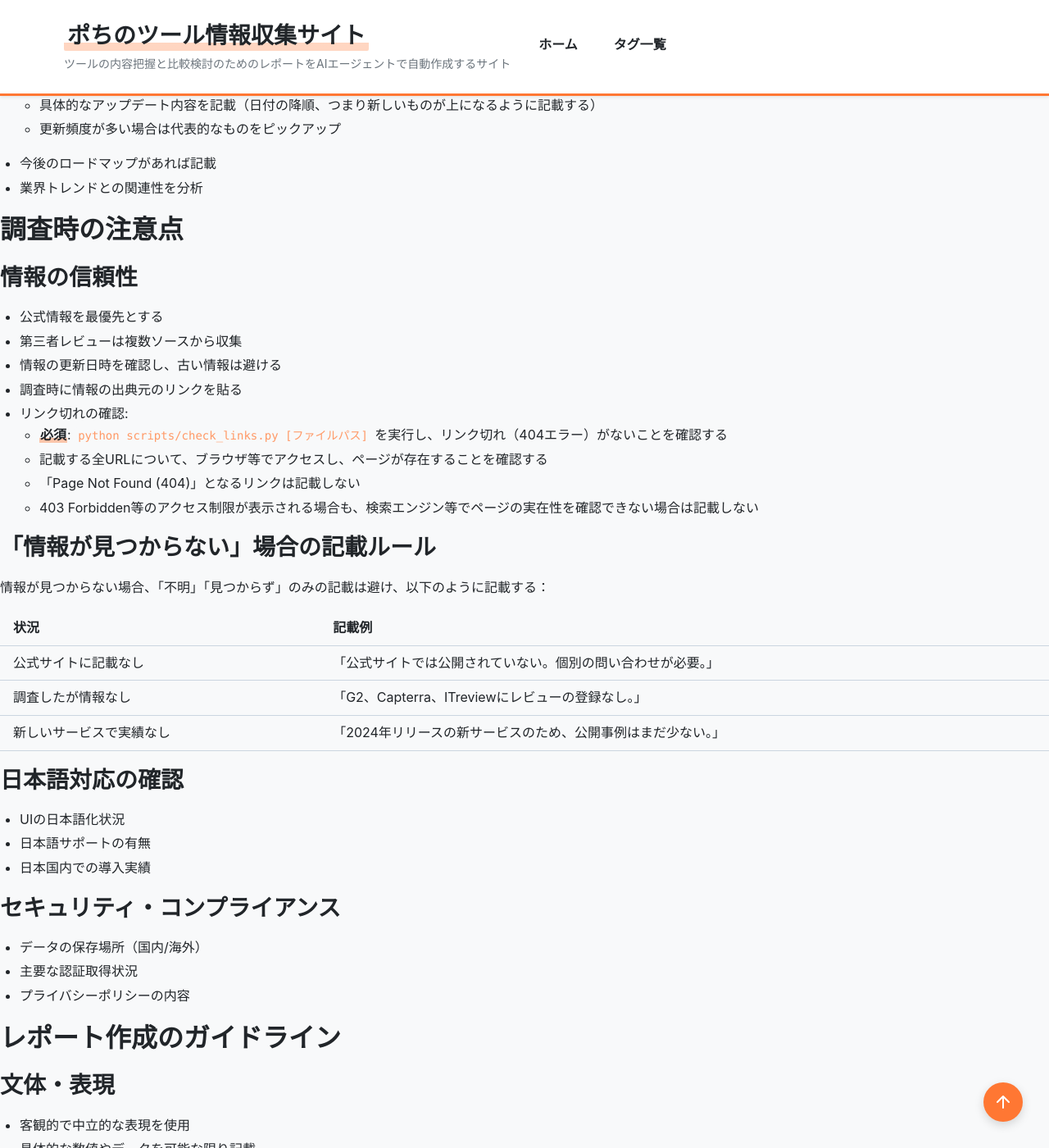
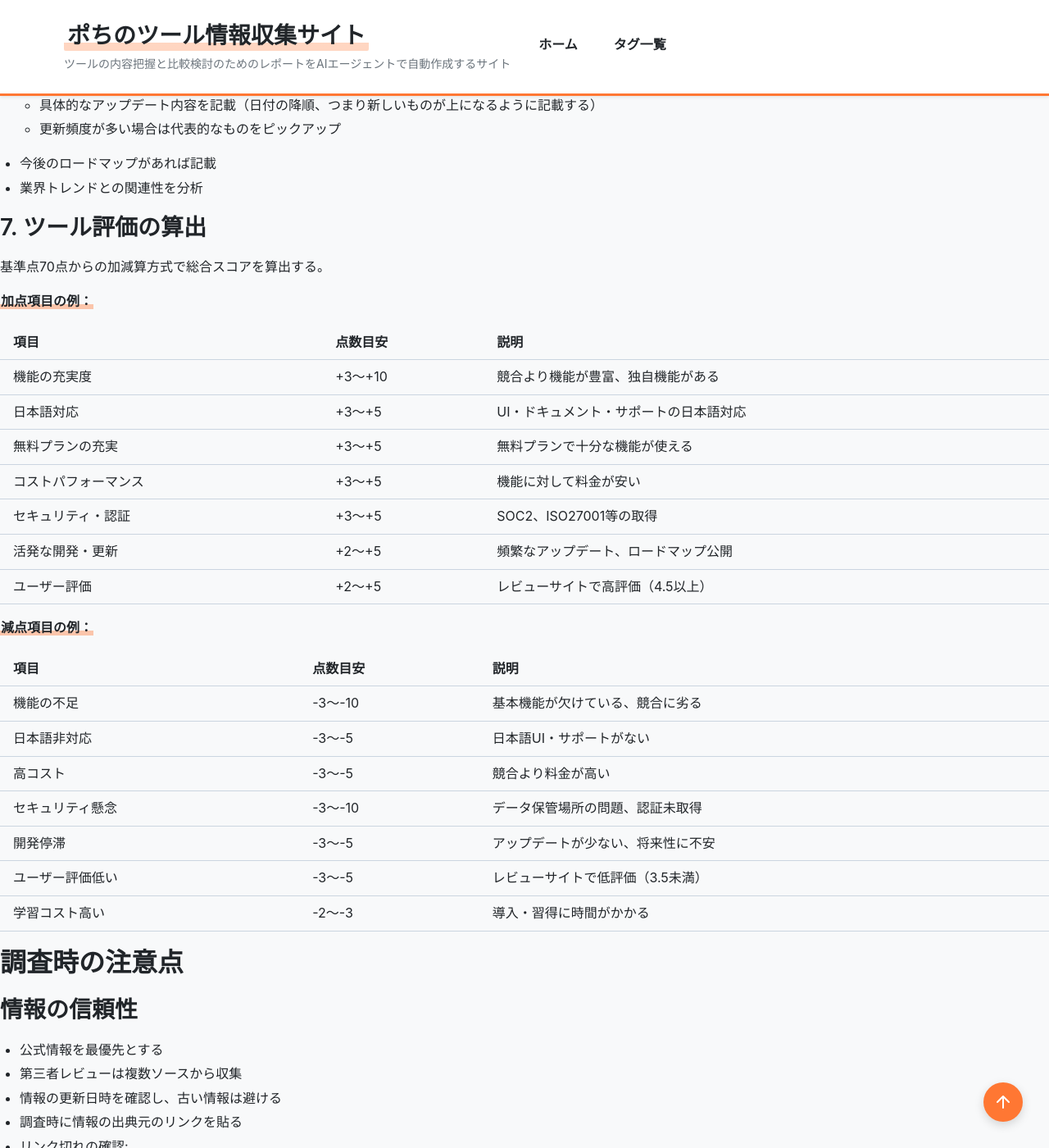
Before and after one commit to aegisfleet/tool-survey-report, a Jekyll site: the page built from task-report-create-or-update.md, in a window 1280 px wide and 1400 px high, scrolled down 2534 px. Shown: the whole window at 82% size. Built offline with Jekyll 4.4.1, drawn with Linux system fonts in a browser that asks for light colours; our own code applies the rules of GitHub Pages for plain Markdown files; some of the changed text lies outside the part shown.

Commit message:
Add evaluation

```diff
--- a/_layouts/home.html
+++ b/_layouts/home.html
@@ -52,8 +52,8 @@ layout: default
           data-title="{{ report.tool_name | default: report.title }}" data-desc="{{ report.description }}">
           <span class="pick-title">{{ report.tool_name | default: report.title }}</span>
           <span class="pick-category">{{ report.category }}</span>
-          {% if report.quick_summary.score %}
-          <span class="pick-score">★ {{ report.quick_summary.score }}</span>
+          {% if report.evaluation.score %}
+          <span class="pick-score">{{ report.evaluation.score }}点</span>
           {% endif %}
         </a>
         {% endfor %}
--- a/task-report-create-or-update.md
+++ b/task-report-create-or-update.md
@@ -90,6 +90,35 @@
 - 今後のロードマップがあれば記載
 - 業界トレンドとの関連性を分析
 
+### 7. ツール評価の算出
+
+基準点70点からの加減算方式で総合スコアを算出する。
+
+**加点項目の例：**
+
+| 項目 | 点数目安 | 説明 |
+|-----|---------|------|
+| 機能の充実度 | +3〜+10 | 競合より機能が豊富、独自機能がある |
+| 日本語対応 | +3〜+5 | UI・ドキュメント・サポートの日本語対応 |
+| 無料プランの充実 | +3〜+5 | 無料プランで十分な機能が使える |
+| コストパフォーマンス | +3〜+5 | 機能に対して料金が安い |
+| セキュリティ・認証 | +3〜+5 | SOC2、ISO27001等の取得 |
+| 活発な開発・更新 | +2〜+5 | 頻繁なアップデート、ロードマップ公開 |
+| ユーザー評価 | +2〜+5 | レビューサイトで高評価（4.5以上） |
+
+**減点項目の例：**
+
+| 項目 | 点数目安 | 説明 |
+|-----|---------|------|
+| 機能の不足 | -3〜-10 | 基本機能が欠けている、競合に劣る |
+| 日本語非対応 | -3〜-5 | 日本語UI・サポートがない |
+| 高コスト | -3〜-5 | 競合より料金が高い |
+| セキュリティ懸念 | -3〜-10 | データ保管場所の問題、認証未取得 |
+| 開発停滞 | -3〜-5 | アップデートが少ない、将来性に不安 |
+| ユーザー評価低い | -3〜-5 | レビューサイトで低評価（3.5未満） |
+| 学習コスト高い | -2〜-3 | 導入・習得に時間がかかる |
+
+
 ## 調査時の注意点
 
 ### 情報の信頼性
@@ -180,6 +208,18 @@ quick_summary:
     - "スタートアップ"
   latest_highlight: "直近1ヶ月の注目アップデート"
   update_frequency: "高"  # 高/中/低/不定期
+
+# 【ツール評価】100点満点、基準点70点からの加減算方式
+evaluation:
+  score: 75  # 最終スコア（0-100点）
+  base_score: 70  # 基準点（固定）
+  plus_points:  # 加点項目
+    - point: 5
+      reason: "機能が豊富で競合より優れている"
+  minus_points:  # 減点項目
+    - point: -3
+      reason: "料金が競合より高め"
+  summary: "機能面では優れているが、コスト面での検討が必要"
 
 # 【任意項目】該当するもののみ記載
 links:
@@ -205,12 +245,17 @@ relationships:
   - ツール自体の機能や特徴を直接説明する（例: "高性能なAIコーディングエージェント"）
   - ツールが解決する課題や提供する価値を簡潔に記述する
 - `quick_summary`: ホーム画面のカード表示用のサマリー情報
-  - `score`: 総合スコア（1.0〜5.0、0.5刻み）。調査結果を元に客観的に評価
   - `has_free_plan`: 無料プランの有無（true/false）
   - `starting_price`: 最低価格（例: "$10/月"、"¥1,000/月"、"無料"）
   - `target_users`: 想定ユーザー（1-3項目。例: "開発者", "スタートアップ", "大企業"）
   - `latest_highlight`: 直近1ヶ月の注目アップデート（1文で簡潔に）
   - `update_frequency`: 更新頻度（"高"/"中"/"低"/"不定期"）
+- `evaluation`: ツール評価（100点満点、基準点70点からの加減算方式）
+  - `score`: 最終スコア（0-100点）。base_score + plus_points - minus_points で算出
+  - `base_score`: 基準点（常に70点）
+  - `plus_points`: 加点項目。各項目に`point`（加点する点数）と`reason`（理由）を記載
+  - `minus_points`: 減点項目。各項目に`point`（減点する点数、マイナス値）と`reason`（理由）を記載
+  - `summary`: 評価の要約（1文）
 - `links`: 関連リンクを記載（該当するもののみ）
   - `github`: オープンソースツールの場合、GitHubリポジトリURL
   - `documentation`: 公式ドキュメントサイトURL（公式サイトと異なる場合）
```
Also changed, not shown: other parts of task-report-create-or-update.md (+0 -1 lines), templates/template.md (+14 -1 lines).
